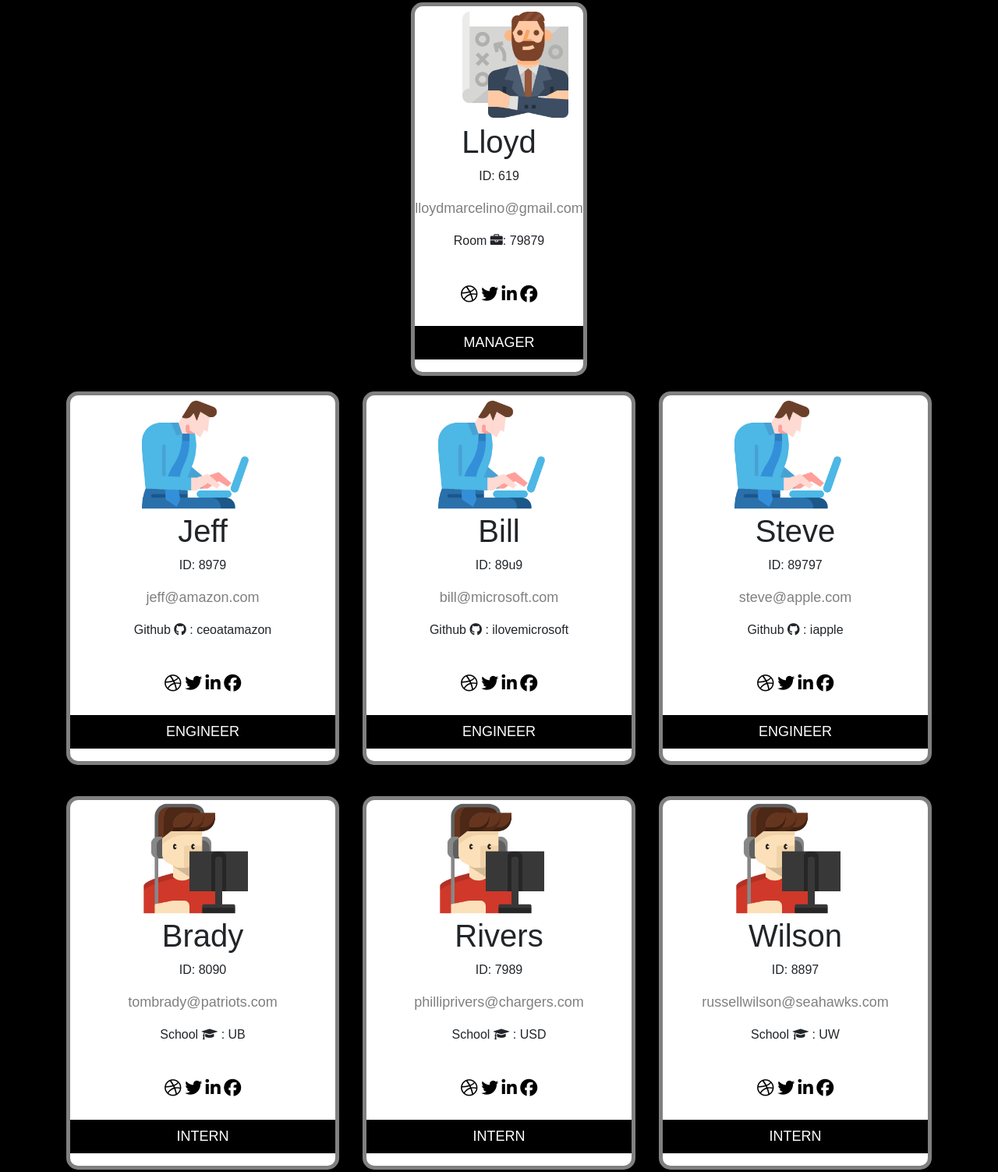
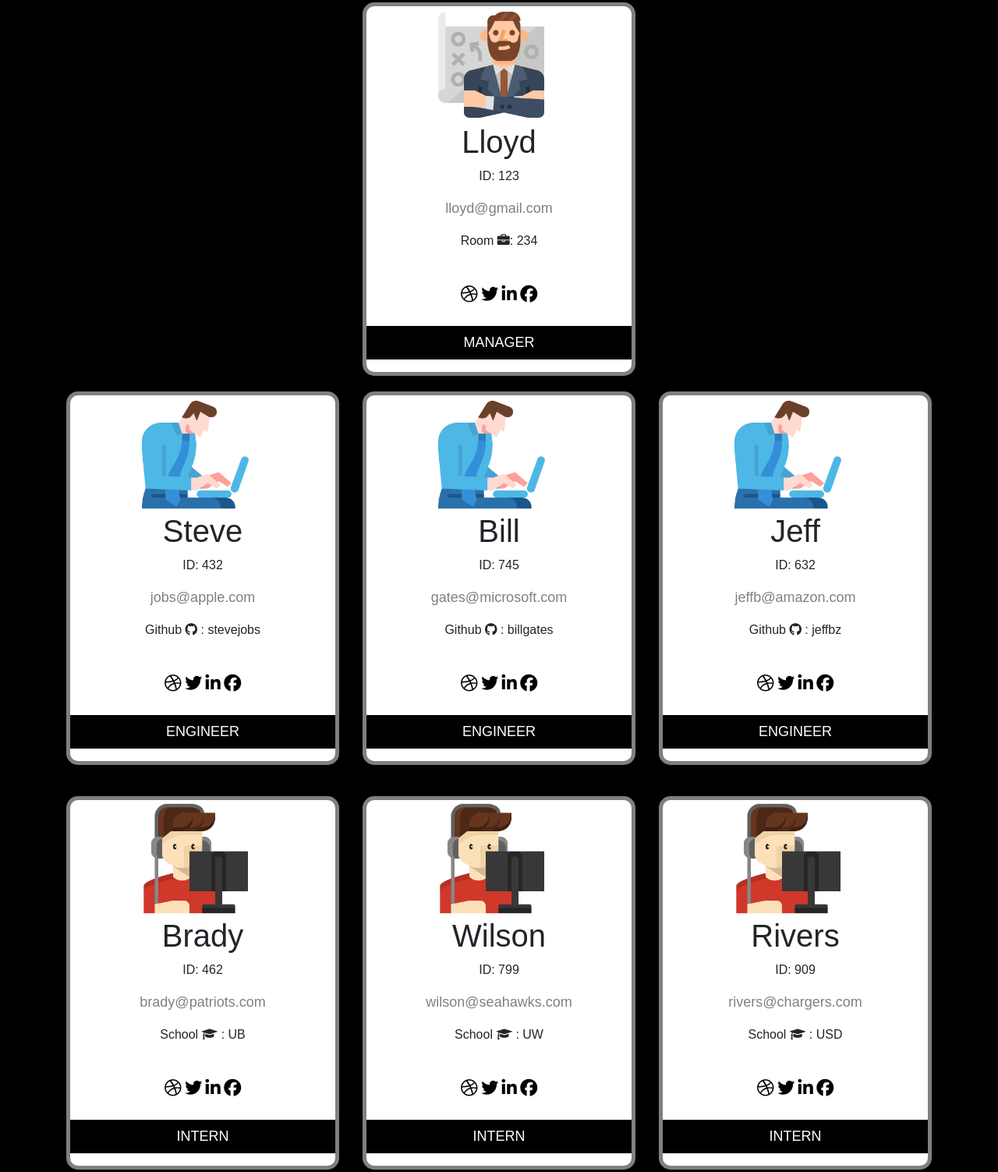
Before and after one commit to Ethanlloyd21/Template-Engine-Employee-Summary, a website: page main.html in a window 1280 px wide. Shown: the part 67-1570 px from the top of the page at 78% size. Drawn offline with nearby package versions, Linux system fonts and the light colour scheme.

Commit message:
working code

```diff
--- a/main.html
+++ b/main.html
@@ -83,12 +83,14 @@
         <body>
             <div class="container text-center" id="top-card">
                 <div class="row">
+                    <div class="col-md-4"></div>
+                    <div class="col-md-4">
                             <div class="card">
             <img src="lib/img/manager.png" class="center" id="photo" alt="Manager">
             <h1>Lloyd</h1>
-                <p>ID: 619</p>
-                <p class="title">lloydmarcelino@gmail.com</p>
-                <p>Room <i class="fa fa-briefcase" aria-hidden="true"></i>: 79879</p>
+            <p>ID: 123</p>
+            <p class="title">lloyd@gmail.com</p>
+            <p>Room <i class="fa fa-briefcase" aria-hidden="true"></i>: 234</p>
             <div style="margin: 24px 0;">
                 <a href="#"><i class="fa fa-dribbble"></i></a>
                 <a href="#"><i class="fa fa-twitter"></i></a>
@@ -98,18 +100,18 @@
             <p><button>MANAGER</button></p>
         </div>
                     </div>
+                    <div class="col-md-4"></div>
+                </div>
             </div>
             <div class="container text-center">
-
                 <div class="row" id="middle-card">
-
                             <div class="col-md-4">
             <div class="card" id="middle">
                 <img src="lib/img/engineer.png" class="center" id="photo" alt="Manager">
-                    <h1>Jeff</h1>
-                    <p>ID: 8979</p>
-                    <p class="title">jeff@amazon.com</p>
-                    <p>Github <i class="fa fa-github"></i> : ceoatamazon</p>
+                <h1>Steve</h1>
+                <p>ID: 432</p>
+                <p class="title">jobs@apple.com</p>
+                <p>Github <i class="fa fa-github"></i> : stevejobs</p>
                 <div style="margin: 24px 0;">
                     <a href="#"><i class="fa fa-dribbble"></i></a>
                     <a href="#"><i class="fa fa-twitter"></i></a>
@@ -118,14 +120,13 @@
                 </div>
                 <p><button>ENGINEER</button></p>
             </div>
-            </div>
-            <div class="col-md-4">
+        </div><div class="col-md-4">
             <div class="card" id="middle">
                 <img src="lib/img/engineer.png" class="center" id="photo" alt="Manager">
                 <h1>Bill</h1>
-                    <p>ID: 89u9</p>
-                    <p class="title">bill@microsoft.com</p>
-                    <p>Github <i class="fa fa-github"></i> : ilovemicrosoft</p>
+                <p>ID: 745</p>
+                <p class="title">gates@microsoft.com</p>
+                <p>Github <i class="fa fa-github"></i> : billgates</p>
                 <div style="margin: 24px 0;">
                     <a href="#"><i class="fa fa-dribbble"></i></a>
                     <a href="#"><i class="fa fa-twitter"></i></a>
@@ -134,14 +135,13 @@
                 </div>
                 <p><button>ENGINEER</button></p>
             </div>
-            </div>
-            <div class="col-md-4">
+        </div><div class="col-md-4">
             <div class="card" id="middle">
                 <img src="lib/img/engineer.png" class="center" id="photo" alt="Manager">
-                    <h1>Steve</h1>
-                    <p>ID: 89797</p>
-                    <p class="title">steve@apple.com</p>
-                    <p>Github <i class="fa fa-github"></i> : iapple</p>
+                <h1>Jeff</h1>
+                <p>ID: 632</p>
+                <p class="title">jeffb@amazon.com</p>
+                <p>Github <i class="fa fa-github"></i> : jeffbz</p>
                 <div style="margin: 24px 0;">
                     <a href="#"><i class="fa fa-dribbble"></i></a>
                     <a href="#"><i class="fa fa-twitter"></i></a>
@@ -150,13 +150,12 @@
                 </div>
                 <p><button>ENGINEER</button></p>
             </div>
-            </div>
-            <div class="col-md-4">
+        </div><div class="col-md-4">
             <div class="card" id="middle">
                 <img src="lib/img/intern.png" class="center" id="photo" alt="Manager">
                 <h1>Brady</h1>
-                    <p>ID: 8090</p>
-                    <p class="title">tombrady@patriots.com</p>
+                <p>ID: 462</p>
+                <p class="title">brady@patriots.com</p>
                 <p>School <i class="fa fa-graduation-cap"></i> : UB</p>
                 <div style="margin: 24px 0;">
                     <a href="#"><i class="fa fa-dribbble"></i></a>
@@ -166,14 +165,13 @@
                 </div>
                 <p><button>INTERN</button></p>
             </div>
-            </div>
-            <div class="col-md-4">
+        </div><div class="col-md-4">
             <div class="card" id="middle">
                 <img src="lib/img/intern.png" class="center" id="photo" alt="Manager">
-                    <h1>Rivers</h1>
-                    <p>ID: 7989</p>
-                    <p class="title">philliprivers@chargers.com</p>
-                    <p>School <i class="fa fa-graduation-cap"></i> : USD</p>
+                <h1>Wilson</h1>
+                <p>ID: 799</p>
+                <p class="title">wilson@seahawks.com</p>
+                <p>School <i class="fa fa-graduation-cap"></i> : UW</p>
                 <div style="margin: 24px 0;">
                     <a href="#"><i class="fa fa-dribbble"></i></a>
                     <a href="#"><i class="fa fa-twitter"></i></a>
@@ -182,14 +180,13 @@
                 </div>
                 <p><button>INTERN</button></p>
             </div>
-            </div>
-            <div class="col-md-4">
+        </div><div class="col-md-4">
             <div class="card" id="middle">
                 <img src="lib/img/intern.png" class="center" id="photo" alt="Manager">
-                    <h1>Wilson</h1>
-                    <p>ID: 8897</p>
-                    <p class="title">russellwilson@seahawks.com</p>
-                    <p>School <i class="fa fa-graduation-cap"></i> : UW</p>
+                <h1>Rivers</h1>
+                <p>ID: 909</p>
+                <p class="title">rivers@chargers.com</p>
+                <p>School <i class="fa fa-graduation-cap"></i> : USD</p>
                 <div style="margin: 24px 0;">
                     <a href="#"><i class="fa fa-dribbble"></i></a>
                     <a href="#"><i class="fa fa-twitter"></i></a>
```
Also changed, not shown: lib/prompt.js. Lines whose indentation alone changed are shown as unchanged.
